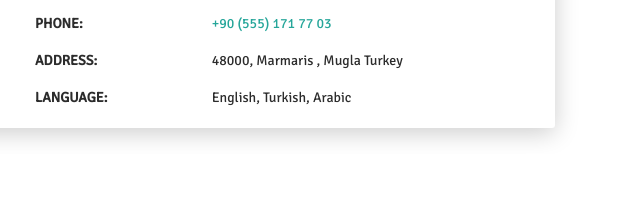
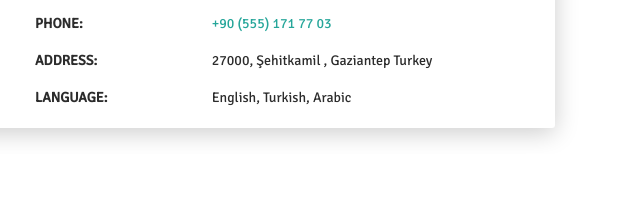
Before and after one commit to AmmarBareesh/cv, a plain HTML site: page index.html in a window 1280 px wide. Shown: the part 751-952 px from the top of the page, 640-1280 px from the left. Drawn offline with Linux system fonts and the light colour scheme.

Commit message:
Ammar : address

```diff
--- a/index.html
+++ b/index.html
@@ -198,7 +198,9 @@
                       <div class="col-sm-4">
                         <strong class="text-uppercase">Address:</strong>
                       </div>
-                      <div class="col-sm-8">48000, Marmaris , Mugla Turkey</div>
+                      <div class="col-sm-8">
+                        27000, Şehitkamil , Gaziantep Turkey
+                      </div>
                     </div>
                     <div class="row mt-3">
                       <div class="col-sm-4">
@@ -1114,7 +1116,9 @@
                         <div class="col-md-6">
                           <div class="card-body">
                             <p class="mb-0"><strong>Address </strong></p>
-                            <p class="pb-2">27090, Marmaris , Mugla Turkey</p>
+                            <p class="pb-2">
+                              27000, Şehitkamil , Gaziantep Turkey
+                            </p>
                             <p class="mb-0"><strong>Phone</strong></p>
                             <p class="pb-2">
                               <a
```
